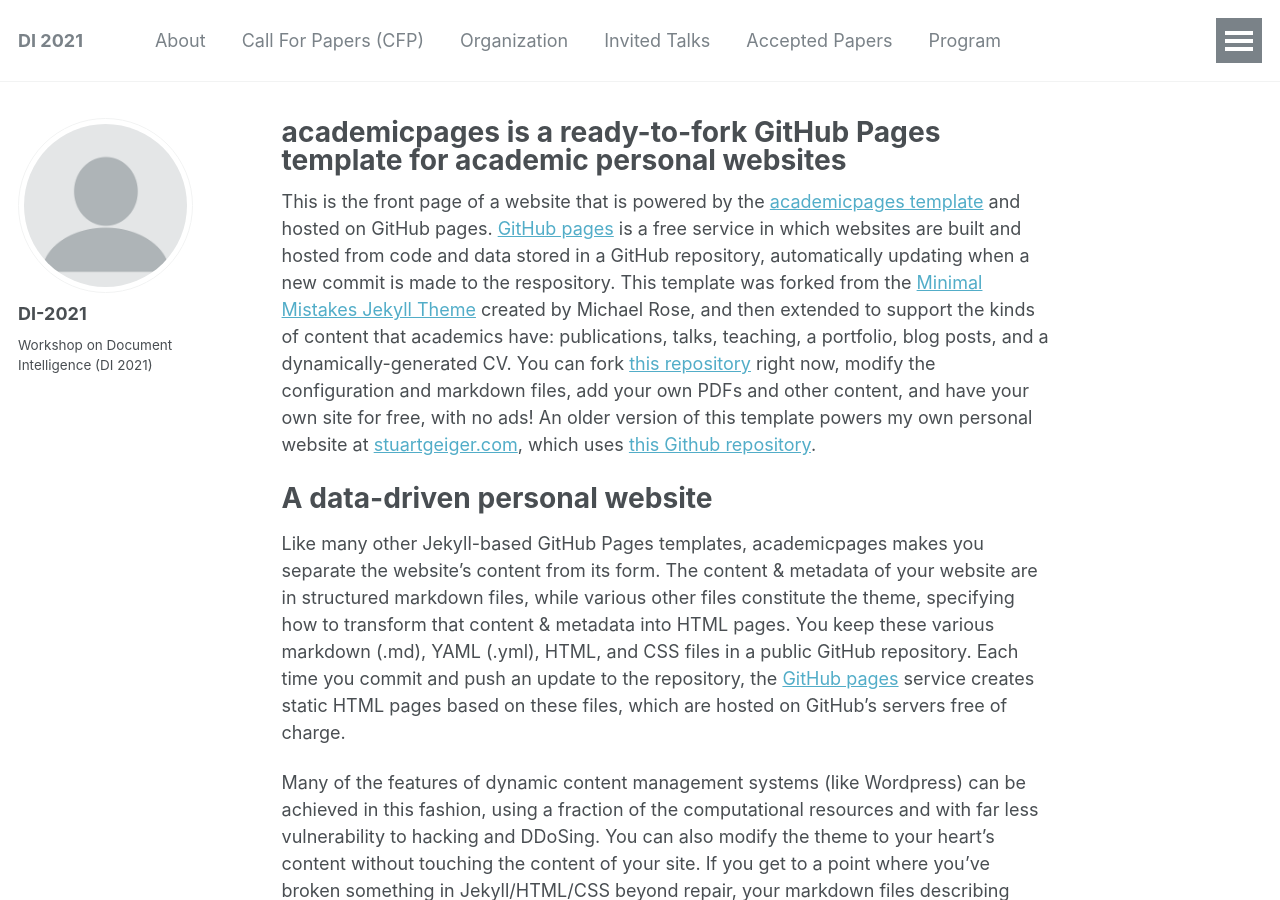
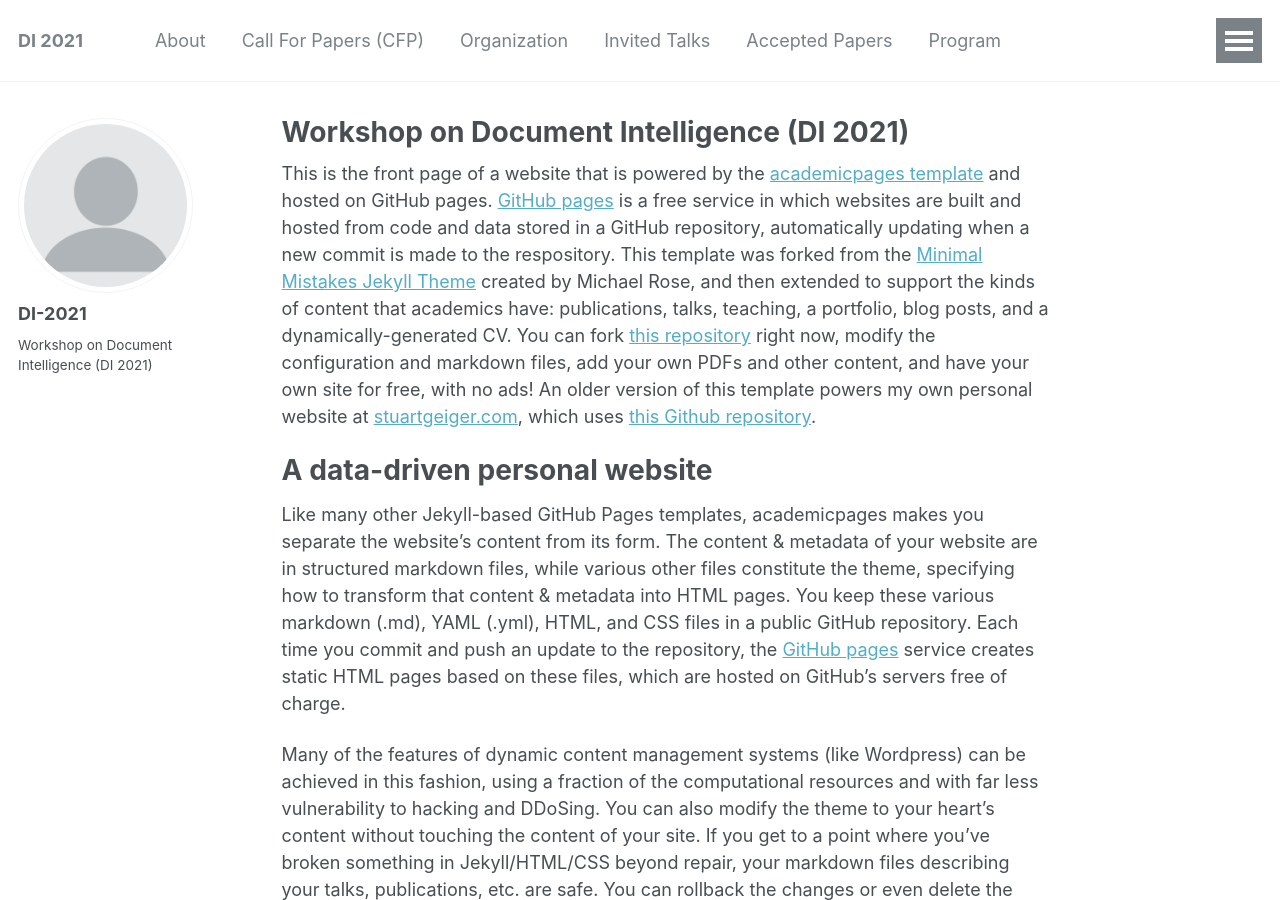
Before and after one commit to document-intelligence/DI-2022, a Jekyll site: the page built from _pages/about.md, in a window 1280 px wide and 900 px high. Built offline with Jekyll 4.4.1, drawn with Linux system fonts in a browser that asks for light colours.

Commit message:
updating about page title

```diff
--- a/_pages/about.md
+++ b/_pages/about.md
@@ -1,7 +1,8 @@
 ---
 permalink: /
-title: "academicpages is a ready-to-fork GitHub Pages template for academic personal websites"
-excerpt: "About me"
+title: "Workshop on Document Intelligence (DI 2021)"
+excerpt: "About"
+sitemap: false
 author_profile: true
 redirect_from:
   - /about/
```
